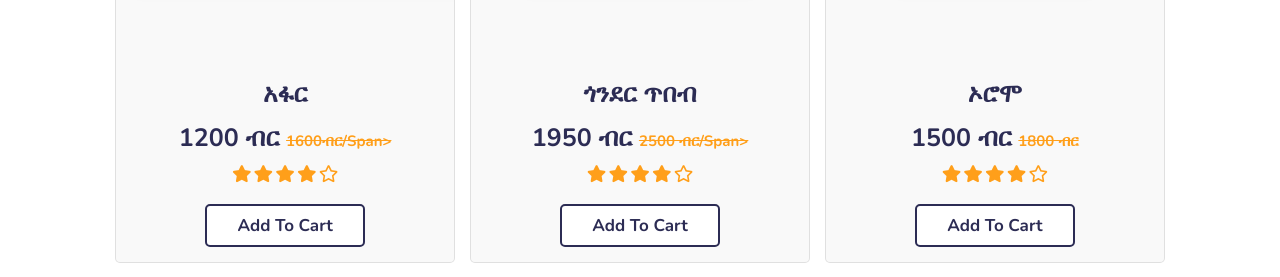
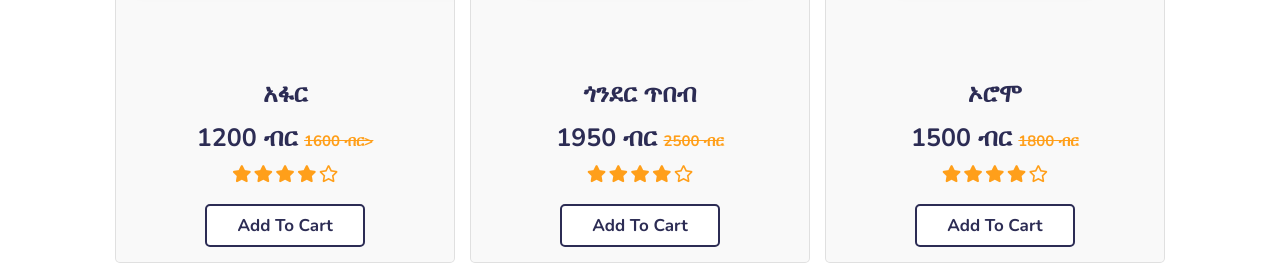
Before and after one commit to biruk-anley/e-commerce, a plain HTML site: page source/product.html in a window 1280 px wide. Shown: the part 447-724 px from the top of the page. Drawn offline with nearby package versions, Linux system fonts and the light colour scheme; a script that the page names is missing.

Commit message:
changing the contet of product

```diff
--- a/source/product.html
+++ b/source/product.html
@@ -43,7 +43,7 @@
                 <img src="../images/Afar.PNG" alt="">
                 <div class="content">
                     <h3>አፋር</h3>
-                    <div class="price">1200 ብር <span>1600ብር/span></div>
+                    <div class="price">1200 ብር <span>1600 ብር></div>
                     <div class="stars">
                         <i class="fas fa-star"></i>
                         <i class="fas fa-star"></i>
@@ -60,7 +60,7 @@
                 <img src="../images/Gonder.PNG" alt="">
                 <div class="content">
                     <h3>ጎንደር ጥበብ</h3>
-                    <div class="price">1950 ብር <span>2500 ብር/span></div>
+                    <div class="price">1950 ብር <span>2500 ብር</div>
                     <div class="stars">
                         <i class="fas fa-star"></i>
                         <i class="fas fa-star"></i>
```
